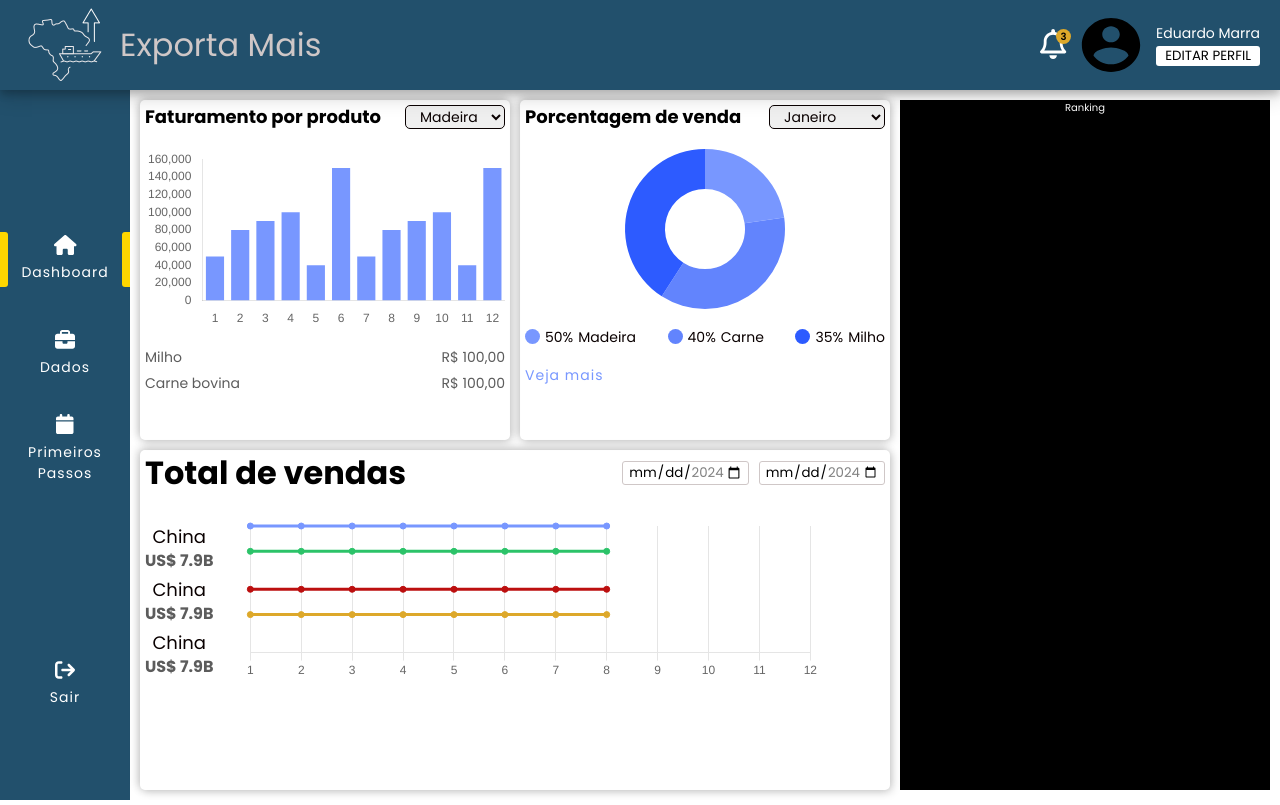
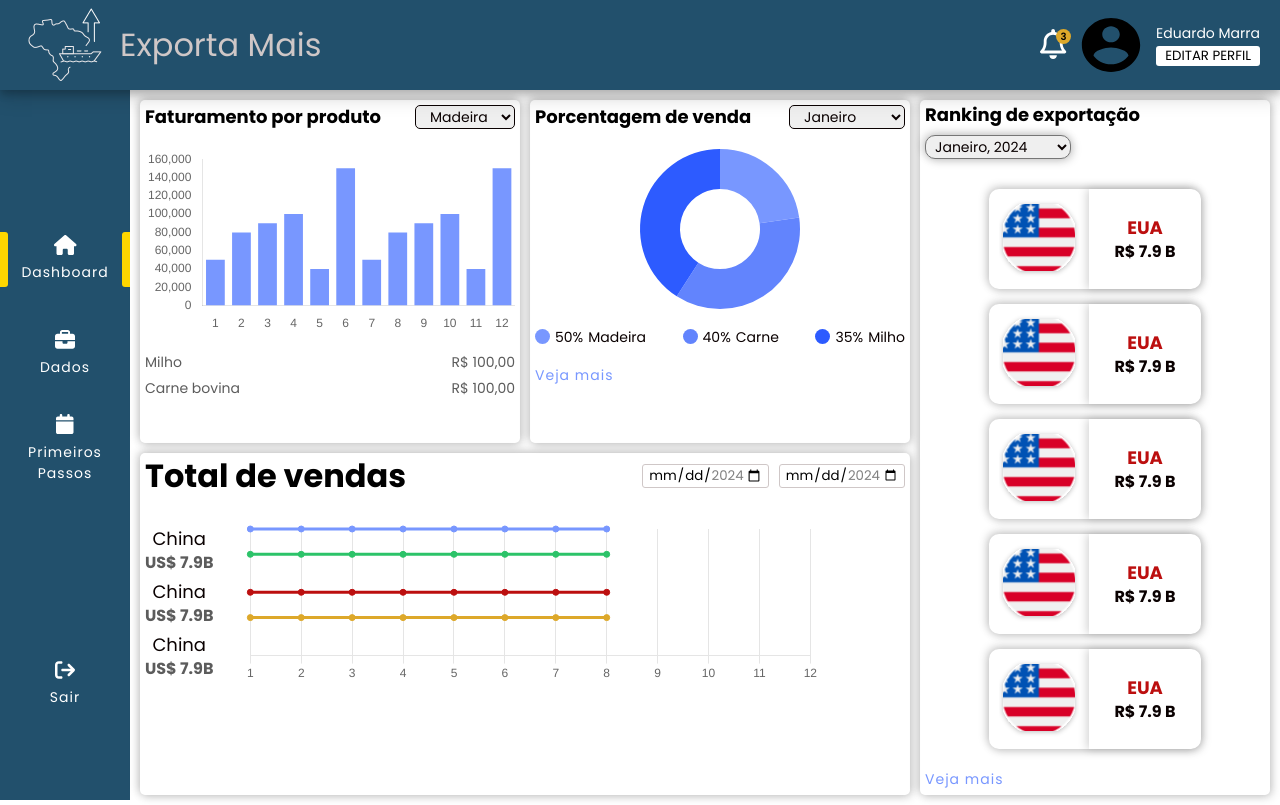
Before and after one commit to Eduardomarra/exportaMaisBr, an Angular app: page / in a window 1280 px wide. Built offline with nearby package versions, Linux system fonts and the light colour scheme.

Commit message:
refactored ranking grid

```diff
--- a/src/app/features/dashboard/components/ranking/ranking.component.html
+++ b/src/app/features/dashboard/components/ranking/ranking.component.html
@@ -1,7 +1,6 @@
 <div class="container shadow-container">
-  <div class="wrapper">
+  <div class="title">
     <h2>Ranking de exportação</h2>
-    <div class="select-date">
     <select name="" id="" class="shadow-container">
       <option value="">Janeiro, 2024</option>
       <option value="">Fevereiro, 2024</option>
@@ -18,42 +17,6 @@
     </select>
   </div>
   <div class="cards-ranking">
-      <div class="card-country">
-        <div class="image-country">
-          <img src="assets/img_eua.svg" alt="" />
-        </div>
-        <div class="total-value">
-          <h3>EUA</h3>
-          <span>R$ 7.9 B</span>
-        </div>
-      </div>
-      <div class="card-country">
-        <div class="image-country">
-          <img src="assets/img_eua.svg" alt="" />
-        </div>
-        <div class="total-value">
-          <h3>Holanda</h3>
-          <span>R$ 7.9 B</span>
-        </div>
-      </div>
-      <div class="card-country">
-        <div class="image-country">
-          <img src="assets/img_eua.svg" alt="" />
-        </div>
-        <div class="total-value">
-          <h3>EUA</h3>
-          <span>R$ 7.9 B</span>
-        </div>
-      </div>
-      <div class="card-country">
-        <div class="image-country">
-          <img src="assets/img_eua.svg" alt="" />
-        </div>
-        <div class="total-value">
-          <h3>EUA</h3>
-          <span>R$ 7.9 B</span>
-        </div>
-      </div>
     <div class="card-country">
       <div class="image-country">
         <img src="assets/img_eua.svg" alt="" />
@@ -100,5 +63,7 @@
       </div>
     </div>
   </div>
+  <div class="view-more">
+    <a href="">Veja mais</a>
   </div>
 </div>
--- a/src/app/features/dashboard/components/ranking/ranking.component.scss
+++ b/src/app/features/dashboard/components/ranking/ranking.component.scss
@@ -1,4 +1,105 @@
 .container {
+  height: 100%;
+  width: 100%;
+  padding: 0.5rem;
+
+  .title {
+    display: flex;
+    align-items: center;
+    justify-content: space-between;
+    flex-wrap: wrap;
+    gap: 1rem;
+
+    h2 {
+      font-size: var(--fontSize-large);
+      line-height: var(--line-large);
+    }
+
+    select {
+      max-width: 15rem;
+      padding: 0rem 0.5rem;
+      border-radius: 10px;
+      outline: none;
+      font-size: var(--fontSize-small);
+      line-height: var(--line-small);
+      color: var(--black);
+    }
+  }
+
+  .cards-ranking {
+    width: 100%;
+    display: flex;
+    align-items: center;
+    justify-content: flex-start;
+    flex-direction: column;
+    gap: 1.5rem;
+    margin-top: 3rem;
+
+    .card-country {
+      display: flex;
+      align-items: center;
+      justify-content: space-between;
+      border-radius: 10px;
+      box-shadow: 2px 2px 10px #0000002e, -2px -2px 10px #0000002e;
+
+      .image-country {
+        width: 80px;
+        height: 80px;
+        margin: 1rem;
+
+        img {
+          width: 100%;
+          height: 100%;
+          object-fit: cover;
+        }
+      }
+
+      .total-value {
+        height: 100px;
+        display: flex;
+        align-items: center;
+        justify-content: center;
+        flex-direction: column;
+        gap: 0.5rem;
+        border-radius: 0px 10px 10px 0px;
+        box-shadow: -2px 0px 10px #0000002e;
+        padding: 0rem 2.5rem;
+        h3 {
+          font-size: var(--fontSize-large);
+          line-height: var(--line-large);
+          color: var(--red-100);
+        }
+
+        span {
+          font-size: var(--fontSize-medium);
+          line-height: var(--line-medium);
+          font-weight: bold;
+          color: var(--black);
+        }
+      }
+    }
+  }
+
+  .view-more {
+    font-size: var(--fontSize-small);
+    letter-spacing: 1px;
+    margin-top: 2rem;
+
+    &:hover {
+      cursor: pointer;
+    }
+
+    a {
+      color: var(--blue-200);
+
+      &:hover {
+        color: var(--blue-700);
+      }
+    }
+  }
+}
+
+/*.container {
   .wrapper {
     display: flex;
     align-items: center;
@@ -90,3 +191,4 @@
     }
   }
 }
+  */
--- a/src/app/features/dashboard/dashboard.component.html
+++ b/src/app/features/dashboard/dashboard.component.html
@@ -5,7 +5,7 @@
   <app-per-product></app-per-product>
   <app-percent-sale></app-percent-sale>
   <app-total-sale></app-total-sale>
-  <div class="ranking">Ranking</div>
+  <app-ranking></app-ranking>
 </main>
 
 <!--
--- a/src/app/features/dashboard/dashboard.component.scss
+++ b/src/app/features/dashboard/dashboard.component.scss
@@ -15,7 +15,7 @@ app-header {
 
 main {
   display: grid;
-  grid-template-columns: 1fr 1fr 1fr;
+  grid-template-columns: 1fr 1fr 350px;
   grid-template-rows: 1fr 1fr;
   gap: 1rem;
   padding: 1rem;
@@ -42,7 +42,7 @@ main {
     grid-column: 1/3;
     grid-row: 2/3;
   }
-  .ranking {
+  app-ranking {
     grid-column: 3/4;
     grid-row: 1/3;
   }
```
Lines whose indentation alone changed are shown as unchanged.
